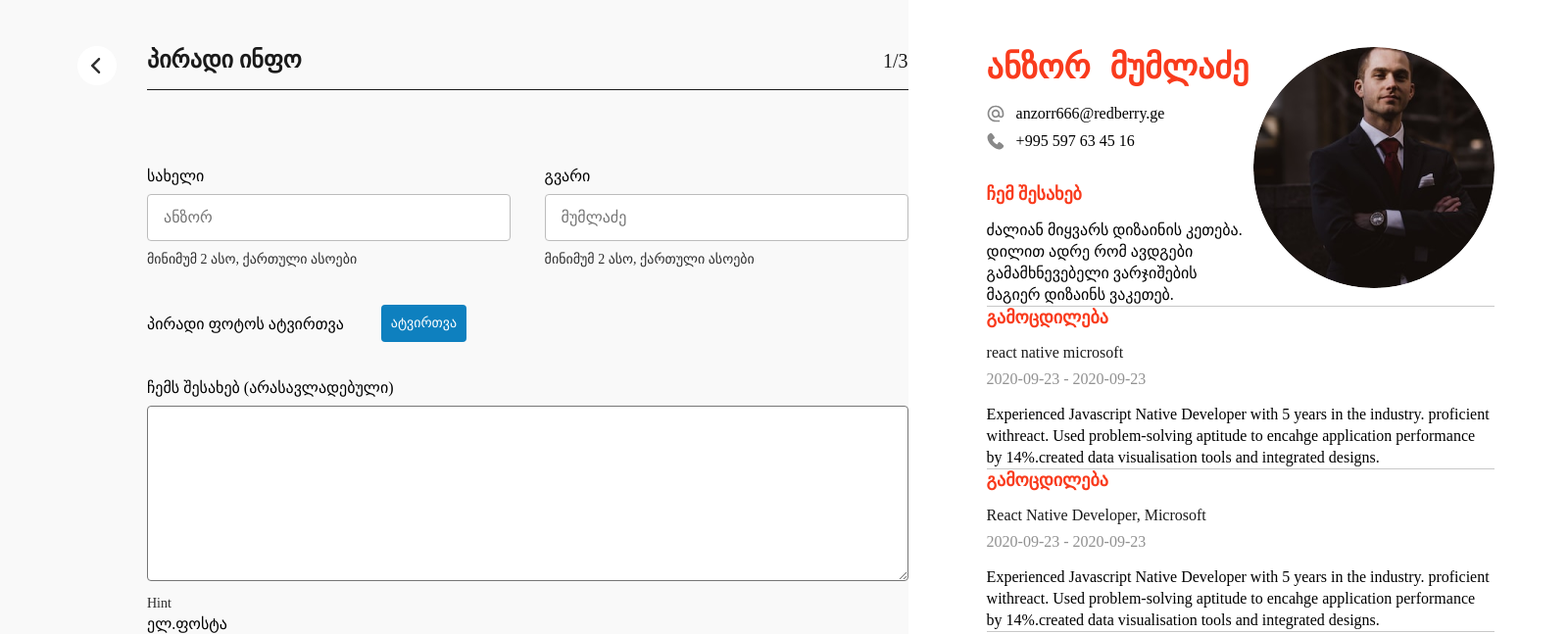
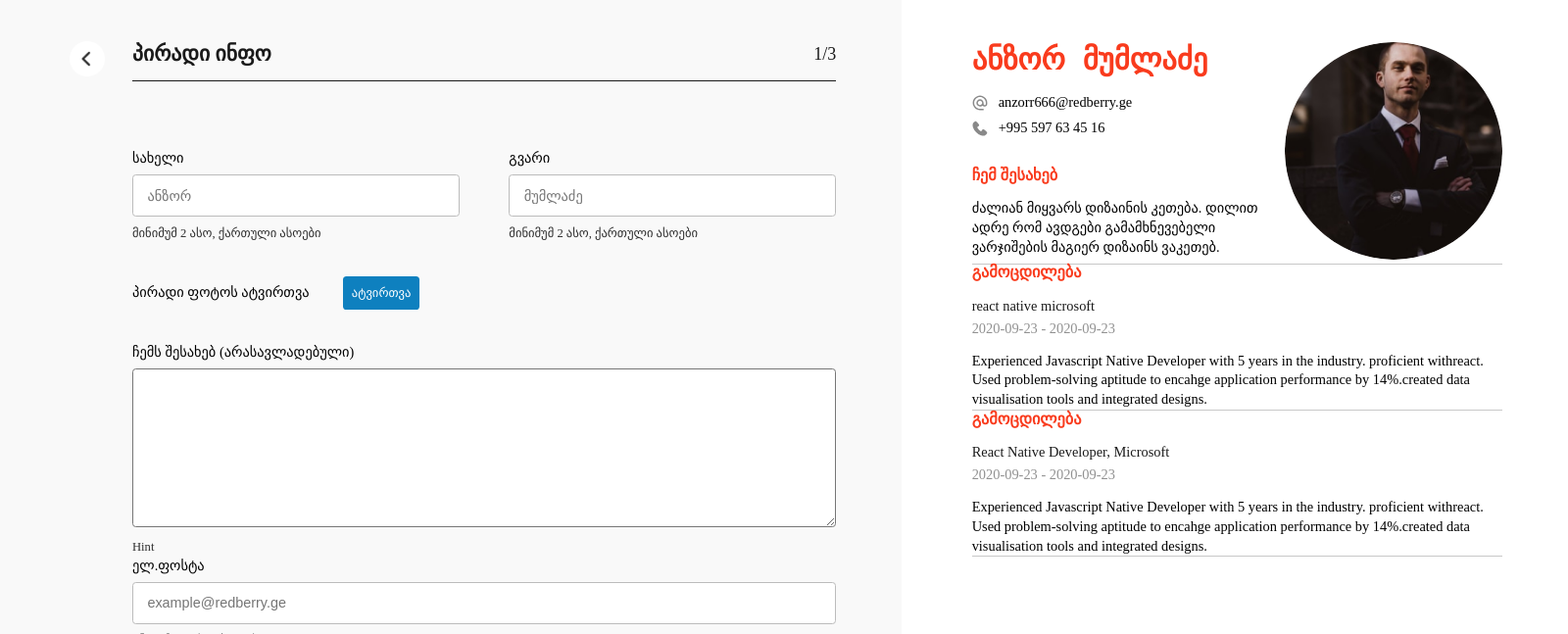
Before and after one commit to NImboNagatory/REDBERRY-intern-Site, a Flask app: page /resume/ in a window 1600 px wide. Shown: the top 647 px of the page at 98% size. Run offline with Flask 3, Linux system fonts and the light colour scheme; some web fonts are replaced.

Commit message:
changed styling and some js

```diff
--- a/website/static/css/form.css
+++ b/website/static/css/form.css
@@ -1,4 +1,8 @@
 @import "./base.css";
+
+body {
+zoom: 90%;
+}
 
 .controll--full {
   width: 100%;
--- a/website/templates/form.html
+++ b/website/templates/form.html
@@ -5,6 +5,7 @@
     <meta http-equiv="X-UA-Compatible" content="IE=edge" />
     <meta name="viewport" content="width=device-width, initial-scale=1.0" />
     <link rel="stylesheet" href="{{ url_for('static', filename='css/form.css') }}" />
+      <link rel="stylesheet" href="{{ url_for('static', filename='css/base.css') }}" />
     <link rel="stylesheet" href="{{ url_for('static', filename='css/formPageStyles.css') }}" />
     <script src="{{ url_for('static', filename='app/utils.js') }}" defer></script>
     <script src="{{ url_for('static', filename='app/main.js') }}" defer></script>
```
